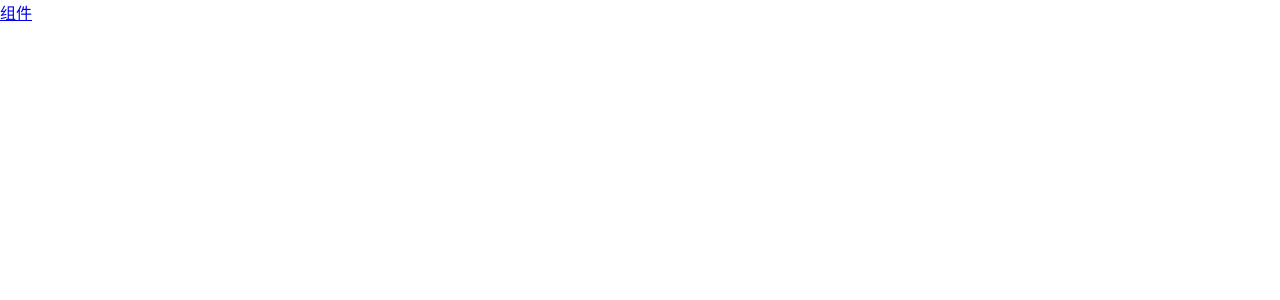
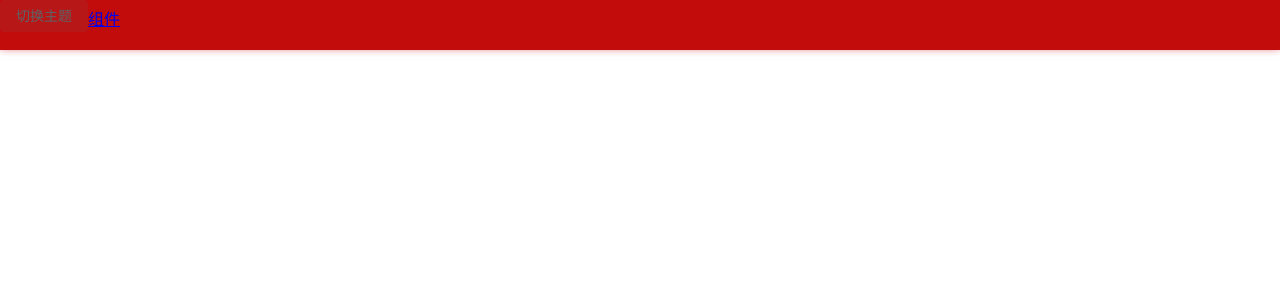
Before and after one commit to ljw1412/manzhai-ui, a Vue app: page / in a window 1280 px wide. Shown: the top 300 px of the page. Built offline with nearby package versions, Linux system fonts and the light colour scheme.

Commit message:
demo界面修改

```diff
--- a/example/App.vue
+++ b/example/App.vue
@@ -7,10 +7,30 @@
 <style lang="scss">
 html {
   background-color: var(--color-body-background);
+  transition: var(--color-transition);
+}
+html,
+body,
+#app {
+  height: 100%;
 }
 * {
   background-repeat: no-repeat;
   margin: 0;
   padding: 0;
 }
+::-webkit-scrollbar {
+  width: 12px;
+  height: 12px;
+  &:hover {
+    background-color: rgba(0, 0, 0, 0.09);
+  }
+  &-corner {
+    background-color: transparent;
+  }
+  // 滚动条上的滚动滑块
+  &-thumb {
+    background-color: var(--color-primary);
+  }
+}
 </style>
--- a/example/views/Component/components/Sidebar.vue
+++ b/example/views/Component/components/Sidebar.vue
@@ -62,8 +62,10 @@ export default class Sidebar extends Vue {
 
 <style lang="scss">
 #sidebar {
+  flex-shrink: 0;
   box-sizing: border-box;
   width: 216px;
-  padding: 0 8px;
+  padding: 10px 8px;
+  overflow-y: scroll;
 }
 </style>
--- a/example/views/Component/index.vue
+++ b/example/views/Component/index.vue
@@ -1,12 +1,9 @@
 <template>
-  <div class="page-component">
-    <mz-button style="margin-bottom:10px"
-      @click="onChangeThemeClick">切换主题</mz-button>
-    <div id="page-component">
-      <sidebar></sidebar>
-      <div id="page-component-content">
-        <router-view></router-view>
-      </div>
+  <div class="page-component"
+    id="page-component">
+    <sidebar></sidebar>
+    <div id="page-component-content">
+      <router-view></router-view>
     </div>
   </div>
 </template>
@@ -20,21 +17,17 @@ import Sidebar from './components/Sidebar.vue'
     Sidebar
   }
 })
-export default class PageComponent extends Vue {
-  onChangeThemeClick() {
-    this.$changeTheme(this.$getCurrentTheme() === 'dark' ? '' : 'dark')
-  }
-}
+export default class PageComponent extends Vue {}
 </script>
 
 <style lang="scss" scoped>
 #page-component {
   display: flex;
-  .sidebar {
-    flex-shrink: 0;
-  }
+  height: 100%;
   #page-component-content {
     flex-grow: 1;
+    padding: 10px 10px 0 10px;
+    overflow: auto;
   }
 }
 </style>
--- a/example/views/Home.vue
+++ b/example/views/Home.vue
@@ -1,7 +1,13 @@
 <template>
-  <div class="home">
-    <router-link :to="{name:'pageComponent'}">组件</router-link>
-    <router-view />
+  <div class="page">
+    <div class="page__topbar">
+      <mz-button style="margin-bottom:10px"
+        @click="onChangeThemeClick">切换主题</mz-button>
+      <router-link :to="{name:'pageComponent'}">组件</router-link>
+    </div>
+    <div class="page__content">
+      <router-view />
+    </div>
   </div>
 </template>
 
@@ -9,8 +15,25 @@
 import { Component, Vue } from 'vue-property-decorator'
 
 @Component
-export default class Home extends Vue {}
+export default class Home extends Vue {
+  onChangeThemeClick() {
+    this.$changeTheme(this.$getCurrentTheme() === 'dark' ? '' : 'dark')
+  }
+}
 </script>
 
-<style lang="scss">
+<style lang="scss" scoped>
+$topbar-height: 50px;
+.page {
+  height: 100%;
+  overflow: hidden;
+  &__topbar {
+    height: $topbar-height;
+    background-color: var(--color-primary);
+    box-shadow: 0 -4px 10px var(--color-primary);
+  }
+  &__content {
+    height: calc(100% - #{$topbar-height});
+  }
+}
 </style>
```
